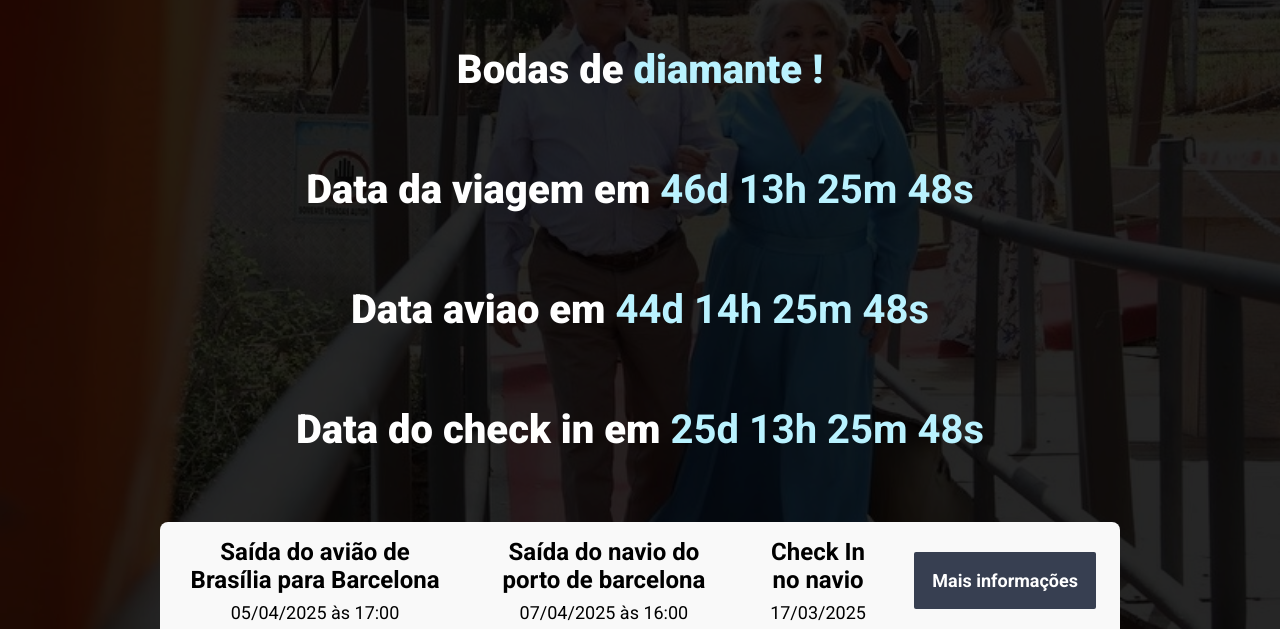
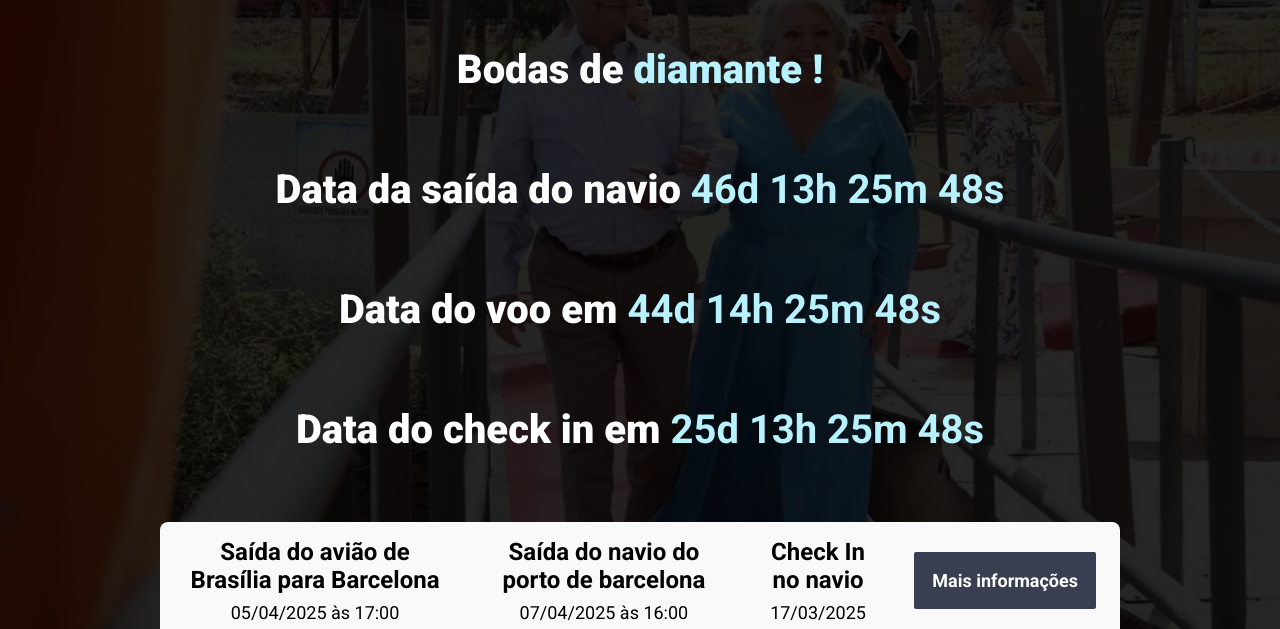
Before and after one commit to ablacs/landing_page_anivers-rio, a website built with Parcel: page src/index.html in a window 1280 px wide. Shown: the part 166-795 px from the top of the page. Built offline with nearby package versions, Linux system fonts and the light colour scheme.

Commit message:
ajuste dp hero

```diff
--- a/src/index.html
+++ b/src/index.html
@@ -21,11 +21,11 @@
           Bodas de <span class="hero__title--diamond">diamante !</span>
         </h1>
         <p class="hero__text">
-          Data da viagem em
+          Data da saída do navio
           <span id="contagemViagem"></span>
         </p>
         <p class="hero__text">
-          Data aviao em
+          Data do voo em
           <span id="contagemAviao"></span>
         </p>
         <p class="hero__text">
```
